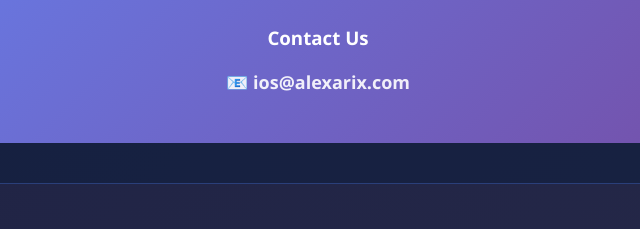
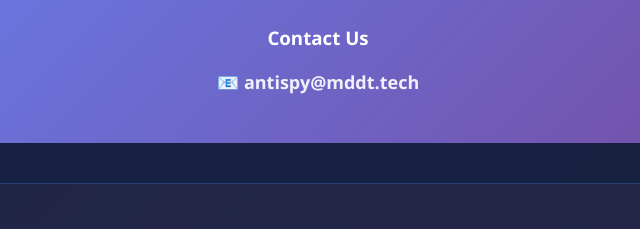
Before and after one commit to antispy/privacyPolicy.github.io, a plain HTML site: page docs/index.html in a window 1280 px wide. Shown: the part 3893-4122 px from the top of the page, 322-962 px from the left. Drawn offline with Linux system fonts and the light colour scheme.

Commit message:
Update index.html

```diff
--- a/docs/index.html
+++ b/docs/index.html
@@ -403,7 +403,7 @@
                 <p>If you have any questions about this Privacy Policy or your data privacy while using the Application, please contact:</p>
                 <div class="contact-section">
                     <h3>Contact Us</h3>
-                    <p>📧 <strong>ios@alexarix.com</strong></p>
+                    <p>📧 <strong>antispy@mddt.tech</strong></p>
                 </div>
             </div>
         </section>
```
